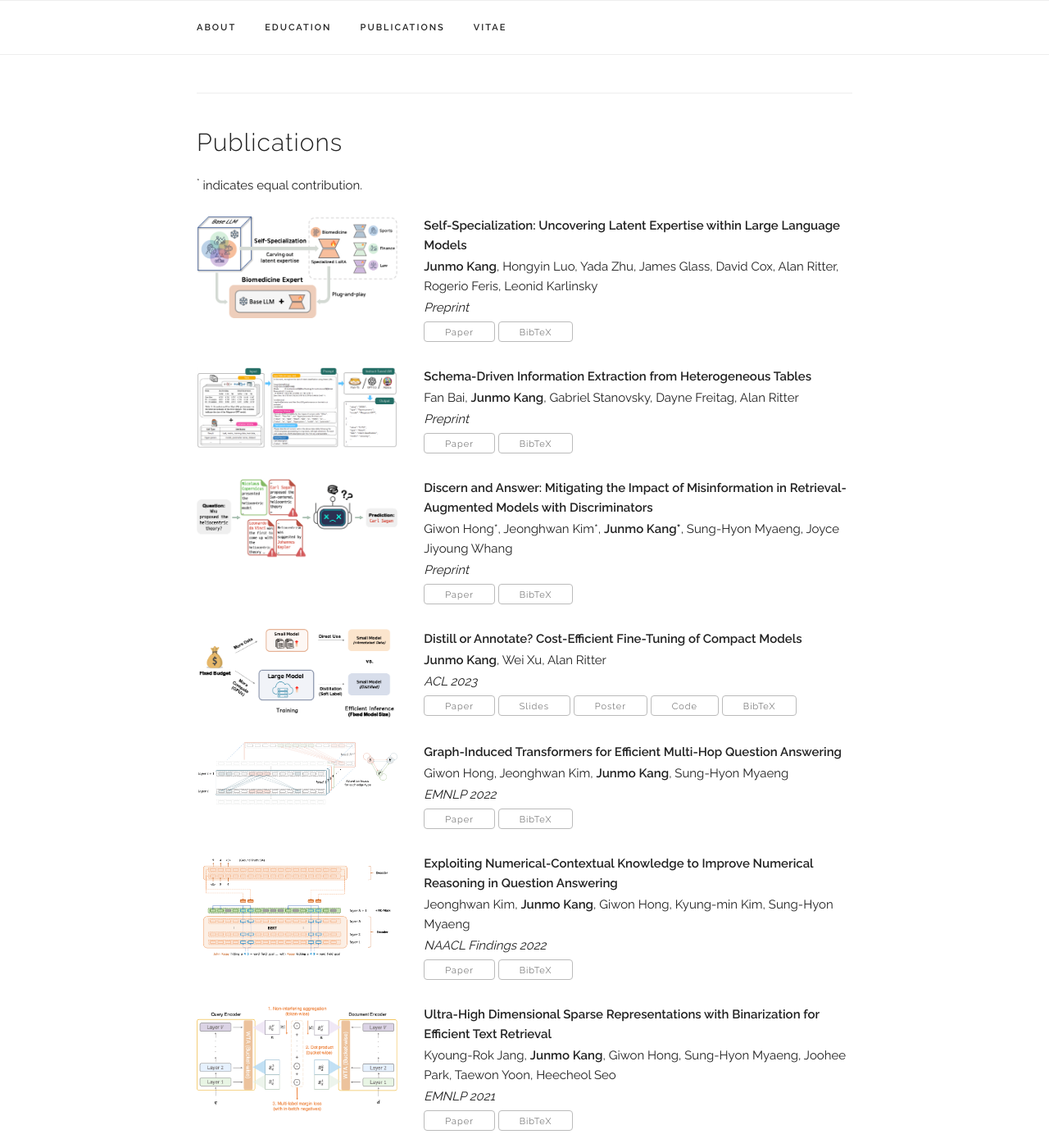
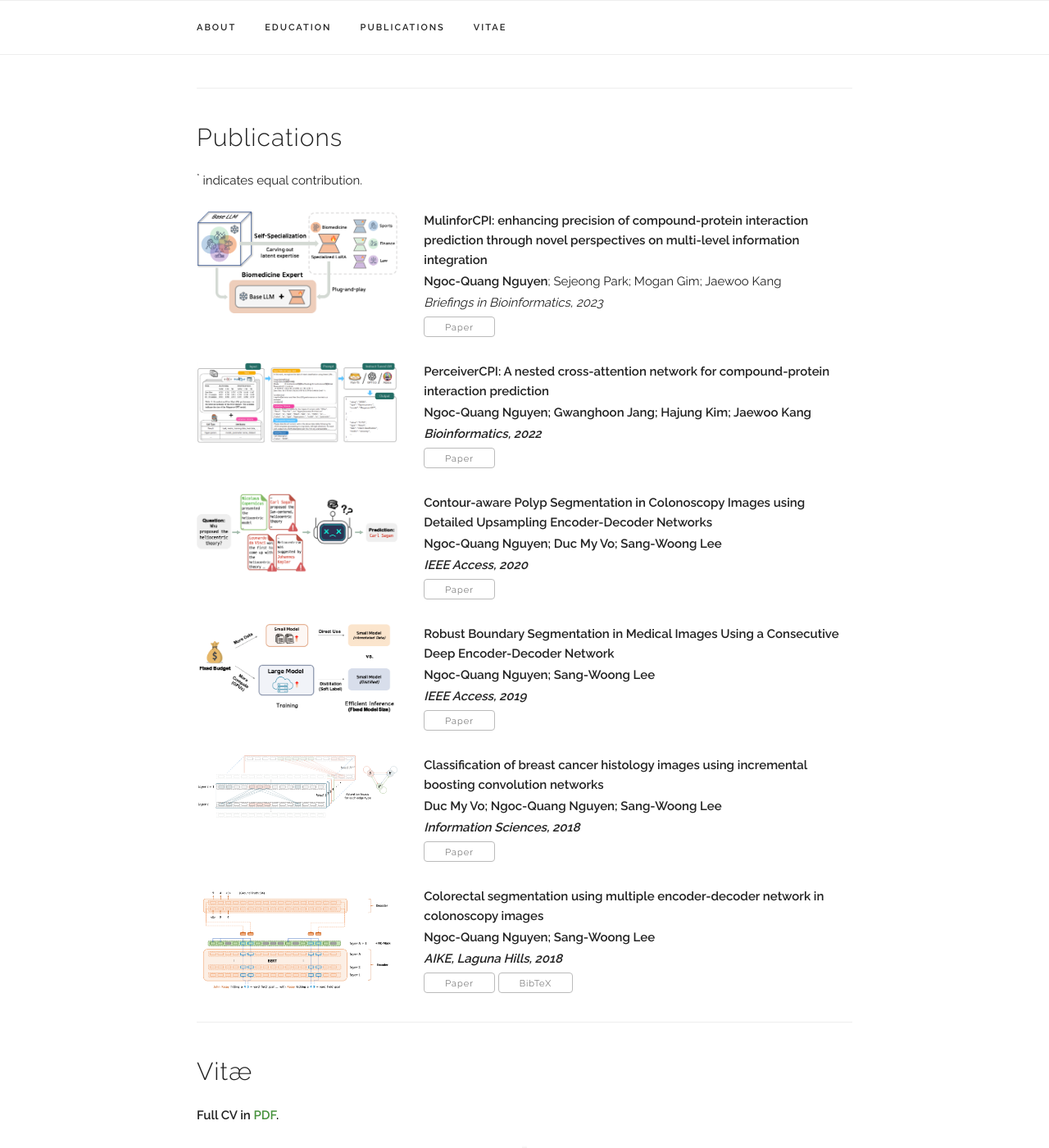
Before and after one commit to quangnguyenbn99/quangnguyenbn99.github.io, a Jekyll site: the page built from index.html, in a window 1280 px wide and 1400 px high, scrolled down 1831 px. Shown: the whole window at 82% size. Built offline with Jekyll 4.4.1, drawn with Linux system fonts in a browser that asks for light colours; some web fonts are replaced; some of the changed text lies outside the part shown.

Commit message:
upload_data

```diff
--- a/_data/experience.yaml
+++ b/_data/experience.yaml
@@ -1,35 +1,31 @@
 experiences:
-- place: "MIT-IBM Watson AI Lab"
-  time: "May. 2023 - Aug. 2023"
-  title: "Research Intern"
-  subtitle: "Self-Alignment of LLMs for Specialization"
+- place: "Korea University"
+  time: "Sep 2020 – Present"
+  title: "Ph.D , Computer Science and Engineering"
+  subtitle: "Advisor: Jaewoo Kang, DMIS Lab (https://dmis.korea.ac.kr/)"
   category: "work"
 
-- place: "Georgia Tech"
-  time: "Aug. 2022 - Present"
-  title: "Ph.D. in Computer Science"
+- place: "Voronoi inc."
+  time: "Aug. 2019 - Jul. 2020"
+  title: "Machine learning and AI researcher"
+  subtitle: "AI lab"
+  category: "work"
+
+- place: "Gachon University"
+  time: "Sep. 2017 - Jul. 2019"
+  title: "MSc, Computer Science and Engineering"
+  subtitle: "Advisor: Sangwoong Lee, PRML lab (http://pr.gachon.ac.kr/)"
   category: "school"
 
-- place: "KAIST IR&NLP Lab"
-  time: "Mar. 2021 - July. 2022"
-  title: "Research Associate"
-  subtitle: "QA & IR"
-  category: "work"
+- place: "NTQ Solution"
+  time: "Jun 2015 - Sep 2015"
+  title: "Robotic engineering intern"
+  subtitle: "R&D lab"
+  category: "wok"
 
-- place: "KAIST"
-  time: "Feb. 2019 - Feb. 2021"
-  title: "M.S. in Computer Science"
-  subtitle: "IR&NLP Lab"
+
+- place: "Vietnam National University"
+  time: "Sep. 2012 - Mar. 2019"
+  title: "BEng, Mechanical Engineering"
+  subtitle: "Hanoi, Vietnam"
   category: "school"
-
-- place: "Republic of Korea Army"
-  time: "Apr. 2013 - Jan. 2015"
-  title: "Honorably discharged as Sergeant"
-  subtitle: "Compulsory military service"
-  category: "work"
-
-- place: "Chungnam National University"
-  time: "Mar. 2012 - Feb. 2019"
-  title: "B.E. in Computer Science & Engineering"
-  subtitle: "<i>Summa Cum Laude</i>"
-  category: "school"
--- a/_data/main_info.yaml
+++ b/_data/main_info.yaml
@@ -1,13 +1,11 @@
-name: "Junmo Kang"
-title: "Ph.D. Student, Georgia Tech"
-dept: "School of Interactive Computing"
+name: "Ngoc-Quang Nguyen"
+title: "Ph.D. Student, Korea University"
+dept: "Computer Science and Engineering"
 office: "Coda 1147M"
-email: "junmo.kang [AT] gatech.edu"
-profile_pic: "/assets/profile-pics/jm.jpeg"
-twitter: "https://twitter.com/JunmoKang"
-cv: "assets/cv/CV.pdf"
-semantic_scholar: "https://www.semanticscholar.org/author/Junmo-Kang/153041329"
-google_scholar: "https://scholar.google.com/citations?user=BGiZE6MAAAAJ&hl=en"
-linkedin: "https://www.linkedin.com/in/junmo-kang-980b98116/"
-github: "https://github.com/jm-kang"
-google_analystics_tracking_id: 'UA-179986332-1'
+email: "quangku12 [AT] korea.ac.kr"
+profile_pic: "/assets/profile-pics/quang.png"
+cv: "assets/cv/_Full_CV_Quang.pdf"
+#semantic_scholar: "https://www.semanticscholar.org/"
+google_scholar: "https://scholar.google.com/citations?user=SdkxyOsAAAAJ&hl=en"
+linkedin: "https://www.linkedin.com/in/quang-nguyen-945a7a187/"
+github: "https://github.com/quangnguyenbn99"
--- a/_data/publications.yaml
+++ b/_data/publications.yaml
@@ -1,118 +1,52 @@
 papers:
-  - title: "Self-Specialization: Uncovering Latent Expertise within Large Language Models"
+  - title: "MulinforCPI: enhancing precision of compound-protein interaction prediction through
+novel perspectives on multi-level information integration"
     image: "/assets/publications/2023_self-specialization/figure1.png"
-    authors: "<b>Junmo Kang</b>, Hongyin Luo, Yada Zhu, James Glass, David Cox, Alan Ritter, Rogerio Feris, Leonid Karlinsky"
-    venue: "Preprint"
-    paper_pdf: "https://arxiv.org/abs/2310.00160"
-    bibtex: "/assets/publications/2023_self-specialization/bibtex.txt"
+    authors: "<b>Ngoc-Quang Nguyen</b>; Sejeong Park; Mogan Gim; Jaewoo Kang"
+    venue: "Briefings in Bioinformatics, 2023"
+    paper_pdf: "https://doi.org/10.1093/bib/bbad484"
+#    bibtex: "/assets/publications/2023_self-specialization/bibtex.txt"
     selected: y
 
-  - title: "Schema-Driven Information Extraction from Heterogeneous Tables"
+  - title: "PerceiverCPI: A nested cross-attention network for compound-protein interaction prediction"
     image: "/assets/publications/2023_schema-to-json/schema-to-json.png"
-    authors: "Fan Bai, <b>Junmo Kang</b>, Gabriel Stanovsky, Dayne Freitag, Alan Ritter"
-    venue: "Preprint"
-    paper_pdf: "https://arxiv.org/pdf/2305.14336.pdf"
-    bibtex: "/assets/publications/2023_schema-to-json/bibtex.txt"
+    authors: "<b>Ngoc-Quang Nguyen<b>; Gwanghoon Jang; Hajung Kim; Jaewoo Kang"
+    venue: "Bioinformatics, 2022"
+    paper_pdf: "https://academic.oup.com/bioinformatics/article/39/1/btac731/6842322"
+#    bibtex: "/assets/publications/2023_schema-to-json/bibtex.txt"
     selected: y
 
-  - title: "Discern and Answer: Mitigating the Impact of Misinformation in Retrieval-Augmented Models with Discriminators"
+  - title: "Contour-aware Polyp Segmentation in Colonoscopy Images using Detailed Upsampling Encoder-Decoder Networks"
     image: "/assets/publications/2023_retrieval_misinfo/image.png"
-    authors: "Giwon Hong*, Jeonghwan Kim*, <b>Junmo Kang*</b>, Sung-Hyon Myaeng, Joyce Jiyoung Whang"
-    venue: "Preprint"
-    paper_pdf: "https://arxiv.org/pdf/2305.01579.pdf"
-    bibtex: "/assets/publications/2023_retrieval_misinfo/bibtex.txt"
+    authors: "<b>Ngoc-Quang Nguyen<b>; Duc My Vo; Sang-Woong Lee"
+    venue: "IEEE Access, 2020"
+    paper_pdf: "https://ieeexplore.ieee.org/document/9096362"
+#    bibtex: "/assets/publications/2023_retrieval_misinfo/bibtex.txt"
     selected: y
 
-  - title: "Distill or Annotate? Cost-Efficient Fine-Tuning of Compact Models"
+  - title: "Robust Boundary Segmentation in Medical Images Using a Consecutive Deep Encoder-Decoder Network"
     image: "/assets/publications/2023_dist_or_ann/strategies.png"
-    authors: "<b>Junmo Kang</b>, Wei Xu, Alan Ritter"
-    venue: "ACL 2023"
-    paper_pdf: "https://aclanthology.org/2023.acl-long.622/"
-    poster: "/assets/publications/2023_dist_or_ann/poster.pdf"
-    slides: "/assets/publications/2023_dist_or_ann/slide.pdf"
-    code: "https://github.com/jm-kang/Distill-or-Annotate"
-    bibtex: "/assets/publications/2023_dist_or_ann/bibtex.txt"
+    authors: "<b>Ngoc-Quang Nguyen<b>; Sang-Woong Lee"
+    venue: "IEEE Access, 2019"
+    paper_pdf: "https://ieeexplore.ieee.org/document/8664145"
+    # poster: "/assets/publications/2023_dist_or_ann/poster.pdf"
+    # slides: "/assets/publications/2023_dist_or_ann/slide.pdf"
+    # code: "https://github.com/jm-kang/Distill-or-Annotate"
+    # bibtex: "/assets/publications/2023_dist_or_ann/bibtex.txt"
     selected: y
 
-  - title: "Graph-Induced Transformers for Efficient Multi-Hop Question Answering"
+  - title: "Classification of breast cancer histology images using incremental boosting convolution networks"
     image: "/assets/publications/2022_git/GIT.png"
-    authors: "Giwon Hong, Jeonghwan Kim, <b>Junmo Kang</b>, Sung-Hyon Myaeng"
-    venue: "EMNLP 2022"
-    paper_pdf: "https://aclanthology.org/2022.emnlp-main.702/"
-    bibtex: "/assets/publications/2022_git/bibtex.txt"
+    authors: "Duc My Vo; <b>Ngoc-Quang Nguyen<b>; Sang-Woong Lee"
+    venue: "Information Sciences, 2018"
+    paper_pdf: "https://www.sciencedirect.com/science/article/pii/S0020025518310466"
+    # bibtex: "/assets/publications/2022_git/bibtex.txt"
     selected: y
 
-  - title: "Exploiting Numerical-Contextual Knowledge to Improve Numerical Reasoning in Question Answering"
+  - title: "Colorectal segmentation using multiple encoder-decoder network in colonoscopy images"
     image: "/assets/publications/2022_exploiting_numerical-contextual/image.png"
-    authors: "Jeonghwan Kim, <b>Junmo Kang</b>, Giwon Hong, Kyung-min Kim, Sung-Hyon Myaeng"
-    venue: "NAACL Findings 2022"
-    paper_pdf: "https://aclanthology.org/2022.findings-naacl.138.pdf"
+    authors: "<b>Ngoc-Quang Nguyen<b>; Sang-Woong Lee"
+    venue: "AIKE, Laguna Hills, 2018"
+    paper_pdf: "https://ieeexplore.ieee.org/document/8527480"
     bibtex: "/assets/publications/2022_exploiting_numerical-contextual/bibtex.txt"
     selected: y
-
-  - title: "Ultra-High Dimensional Sparse Representations with Binarization for Efficient Text Retrieval"
-    image: "/assets/publications/2021_ultra_high_dimensional/image.png"
-    authors: "Kyoung-Rok Jang, <b>Junmo Kang</b>, Giwon Hong, Sung-Hyon Myaeng, Joohee Park, Taewon Yoon, Heecheol Seo"
-    venue: "EMNLP 2021"
-    paper_pdf: "https://aclanthology.org/2021.emnlp-main.78.pdf"
-    bibtex: "/assets/publications/2021_ultra_high_dimensional/bibtex.txt"
-    selected: y
-
-  - title: "Leveraging Order-Free Tag Relations for Context-Aware Recommendation"
-    image: "/assets/publications/2021_leveraging_order-free/image.png"
-    authors: "<b>Junmo Kang</b>, Jeonghwan Kim, Suwon Shin, Sung-Hyon Myaeng"
-    venue: "EMNLP 2021"
-    paper_pdf: "https://aclanthology.org/2021.emnlp-main.279.pdf"
-    poster: "/assets/publications/2021_leveraging_order-free/SOG_poster.pdf"
-    bibtex: "/assets/publications/2021_leveraging_order-free/bibtex.txt"
-    selected: y
-
-  - title: "Have You Seen That Number? Investigating Extrapolation in Question Answering Models"
-    image: "/assets/publications/2021_have_you_seen/image.png"
-    authors: "Jeonghwan Kim, Giwon Hong, Kyung-min Kim, <b>Junmo Kang</b>, Sung-Hyon Myaeng"
-    venue: "EMNLP 2021"
-    paper_pdf: "https://aclanthology.org/2021.emnlp-main.563.pdf"
-    poster: "/assets/publications/2021_have_you_seen/haveyouseennum_emnlp2021_poster.pdf"
-    bibtex: "/assets/publications/2021_have_you_seen/bibtex.txt"
-    selected: y
-
-  - title: "Can You Distinguish Truthful from Fake Reviews? User Analysis and Assistance Tool for Fake Review Detection"
-    image: "/assets/publications/2021_can_you_distinguish/image.png"
-    authors: "Jeonghwan Kim*, <b>Junmo Kang*</b>, Suwon Shin*, Sung-Hyon Myaeng"
-    venue: "HCI+NLP@EACL 2021"
-    paper_pdf: "https://aclanthology.org/2021.hcinlp-1.9.pdf"
-    poster: "/assets/publications/2021_can_you_distinguish/eacl_poster.pdf"
-    bibtex: "/assets/publications/2021_can_you_distinguish/bibtex.txt"
-    selected: y
-
-  - title: "Maximizing Efficiency of Language Model Pre-training for Learning Representation"
-    image: "/assets/publications/2020_maximizing_efficiency/image.png"
-    authors: "<b>Junmo Kang*</b>, Suwon Shin*, Jeonghwan Kim*, Jaeyoung Jo*, Sung-Hyon Myaeng"
-    venue: "arXiv 2020"
-    paper_pdf: "https://arxiv.org/pdf/2110.06620.pdf"
-    selected: n
-
-  - title: "Regularization of Distinct Strategies for Unsupervised Question Generation"
-    image: "/assets/publications/2020_regularization/image.png"
-    authors: "<b>Junmo Kang*</b>, Giwon Hong*, Haritz Puerto San Roman*, Sung-Hyon Myaeng"
-    venue: "EMNLP Findings 2020"
-    paper_pdf: "https://www.aclweb.org/anthology/2020.findings-emnlp.293.pdf"
-    bibtex: "/assets/publications/2020_regularization/bibtex.txt"
-    selected: y
-
-  - title: "Handling Anomalies of Synthetic Questions in Unsupervised Question Answering"
-    image: "/assets/publications/2020_handling_anomalies/image.png"
-    authors: "Giwon Hong*, <b>Junmo Kang*</b>, Doyeon Lim*, Sung-Hyon Myaeng"
-    venue: "COLING 2020"
-    paper_pdf: "https://www.aclweb.org/anthology/2020.coling-main.306.pdf"
-    bibtex: "/assets/publications/2020_handling_anomalies/bibtex.txt"
-    selected: y
-
-  - title: "Let Me Know What to Ask: Interrogative-Word-Aware Question Generation"
-    image: "/assets/publications/2019_let_me_know/image.png"
-    authors: "<b>Junmo Kang*</b>, Haritz Puerto San Roman*, Sung-Hyon Myaeng"
-    venue: "MRQA@EMNLP 2019"
-    paper_pdf: "https://www.aclweb.org/anthology/D19-5822.pdf"
-    poster: "/assets/publications/2019_let_me_know/poster.pdf"
-    bibtex: "/assets/publications/2019_let_me_know/bibtex.txt"
-    selected: y
```
Also changed, not shown: assets/profile-pics/jm.jpeg (deleted), assets/profile-pics/quang.png (added), 2 other files.
